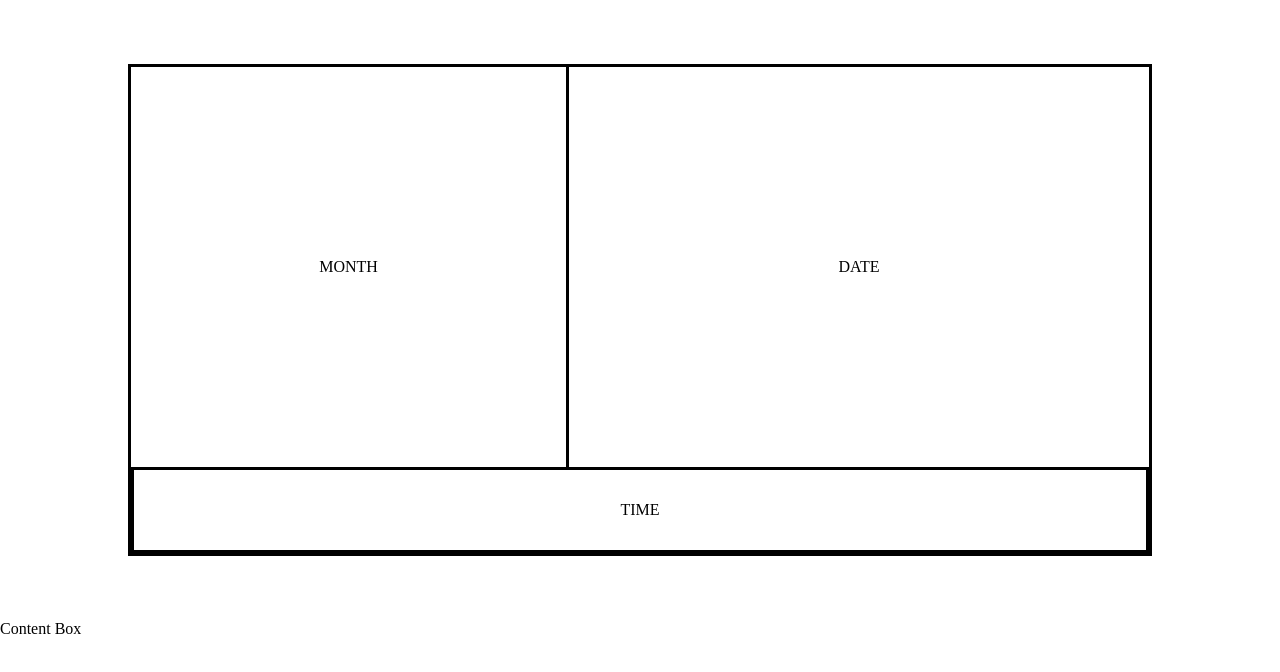
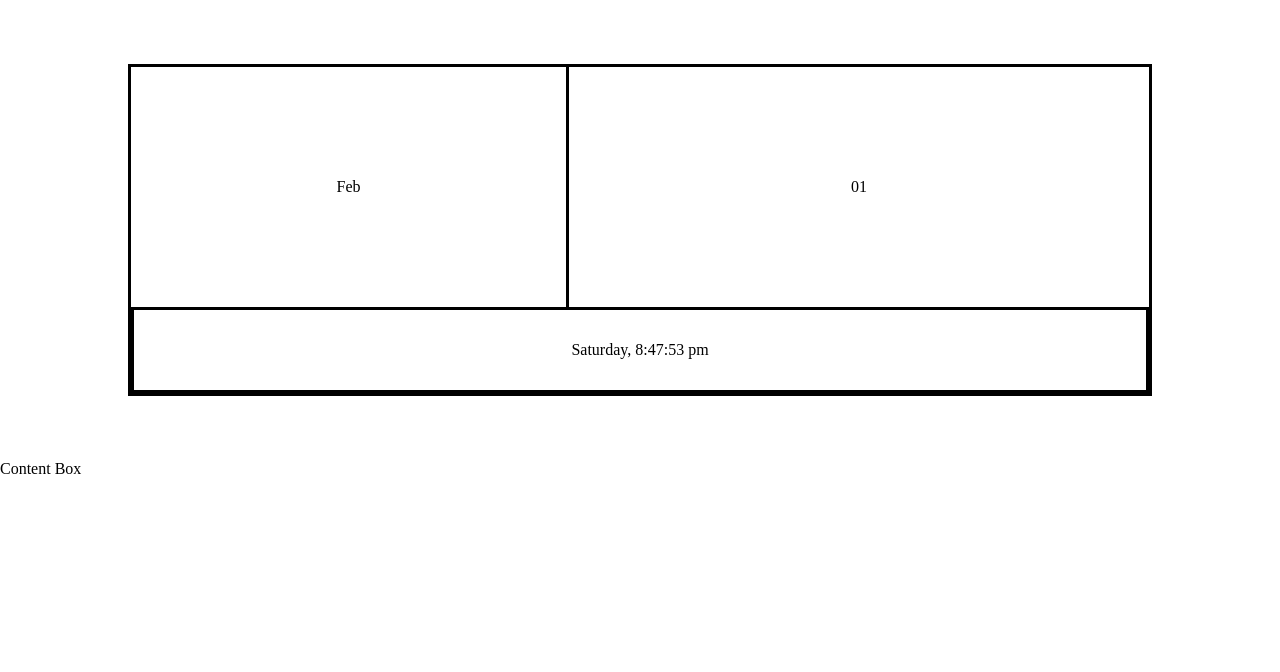
Before and after one commit to abautista3712/DayPlanner, a plain HTML site: page index.html in a window 1280 px wide. Drawn offline with nearby package versions, Linux system fonts and the light colour scheme.

Commit message:
Added Month, Date, and Time.

```diff
--- a/assets/css/style.css
+++ b/assets/css/style.css
@@ -9,7 +9,7 @@ body {
 }
 
 .headerSizing {
-  height: 50vh;
+  height: 30vh;
   width: 100%;
 }
 
@@ -26,7 +26,7 @@ body {
   flex: 1.5 0 0;
 }
 
-#day {
+#date {
   flex: 2 0 0;
 }
 
--- a/assets/js/script.js
+++ b/assets/js/script.js
@@ -1,3 +1,7 @@
 console.log("Test");
 
-console.log(moment());
+$("#month").text(moment().format("MMM"));
+$("#date").text(moment().format("DD"));
+
+$("#time").text(moment().format("dddd, h:mm:ss a"));
+// console.log(moment().local());
--- a/index.html
+++ b/index.html
@@ -2,6 +2,11 @@
 <html lang="en">
   <head>
     <link rel="stylesheet" href="./assets/css/style.css" />
+    <script
+      src="https://code.jquery.com/jquery-3.4.1.js"
+      integrity="sha256-WpOohJOqMqqyKL9FccASB9O0KwACQJpFTUBLTYOVvVU="
+      crossorigin="anonymous"
+    ></script>
     <script
       src="https://momentjs.com/downloads/moment.js"
       ;
@@ -16,7 +21,7 @@
   <body>
     <div id="headerWrapper" class="flexCenter">
       <div id="month" class="flexCenter headerSizing">MONTH</div>
-      <div id="day" class="flexCenter headerSizing">DATE</div>
+      <div id="date" class="flexCenter headerSizing">DATE</div>
       <div id="time" class="flexCenter">TIME</div>
     </div>
     <div id="contentWrapper">
```
